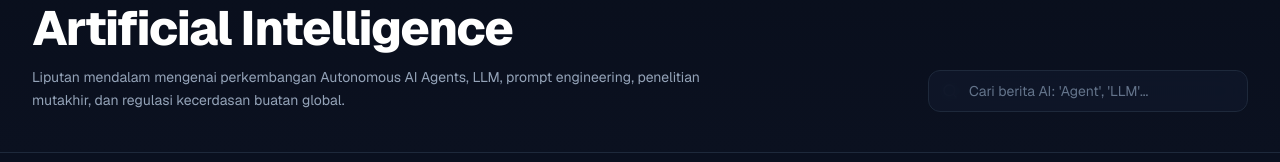
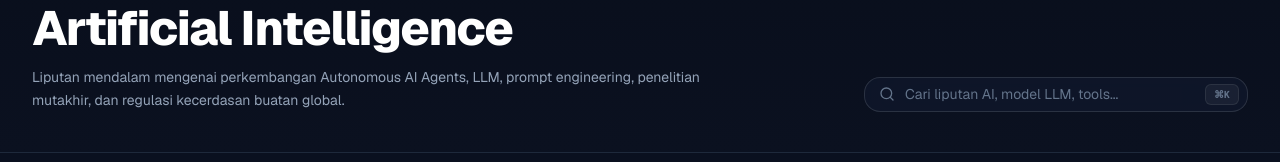
Before and after one commit to dzarinalkhairaat-ui/nexarin, a Next.js app: page /ai in a window 1280 px wide. Shown: the part 217-379 px from the top of the page. Built offline with nearby package versions, Linux system fonts and the light colour scheme; no server answers.

Commit message:
style: upgrade AI portal search bar to premium editorial glass design with shortcut badge and clear button

```diff
--- a/app/ai/page.tsx
+++ b/app/ai/page.tsx
@@ -11,7 +11,7 @@ import { AIAnalysisSection } from "@/components/ai/AIAnalysisSection";
 import { AISkeleton } from "@/components/ai/AISkeleton";
 import { EmptyState } from "@/components/feedback/EmptyState";
 import { Button } from "@/components/ui/Button";
-import { Sparkles, Search, SlidersHorizontal, RefreshCw } from "lucide-react";
+import { Sparkles, Search, SlidersHorizontal, RefreshCw, X } from "lucide-react";
 
 export default function AIPortalPage() {
   const { articles } = useContent();
@@ -137,16 +137,36 @@ export default function AIPortalPage() {
             </p>
           </div>
 
-          {/* Quick Filter Search */}
-          <div className="w-full md:w-80 relative">
-            <Search className="absolute left-3.5 top-1/2 -translate-y-1/2 w-4 h-4 text-[#64748B] pointer-events-none" />
-            <input
-              type="text"
-              value={searchQuery}
-              onChange={(e) => setSearchQuery(e.target.value)}
-              placeholder="Cari berita AI: 'Agent', 'LLM'..."
-              className="w-full pl-10 pr-4 py-2.5 rounded-xl border border-[#1E293B] bg-[#0F172A]/80 backdrop-blur-md text-xs sm:text-sm text-white placeholder:text-[#64748B] focus:outline-none focus:border-[#2DD4F5]"
-            />
+          {/* Premium Editorial Search Bar */}
+          <div className="w-full md:w-96 relative group">
+            <div className="relative flex items-center rounded-2xl bg-[#0F172A]/90 border border-white/[0.12] hover:border-[#2DD4F5]/40 focus-within:border-[#2DD4F5] focus-within:bg-[#0B1120] focus-within:ring-1 focus-within:ring-[#2DD4F5]/30 transition-all duration-200 backdrop-blur-xl p-1.5 pl-3.5 pr-2">
+              <div className="flex items-center gap-2.5 flex-1 min-w-0">
+                <Search className="w-4 h-4 text-[#64748B] group-focus-within:text-[#2DD4F5] transition-colors shrink-0" />
+                <input
+                  type="text"
+                  value={searchQuery}
+                  onChange={(e) => setSearchQuery(e.target.value)}
+                  placeholder="Cari liputan AI, model LLM, tools..."
+                  className="w-full bg-transparent text-xs sm:text-sm text-[#F8FAFC] placeholder:text-[#64748B] focus:outline-none"
+                />
+              </div>
+              {searchQuery ? (
+                <button
+                  type="button"
+                  onClick={() => setSearchQuery("")}
+                  aria-label="Bersihkan pencarian"
+                  className="p-1 text-[#64748B] hover:text-white rounded-lg hover:bg-white/[0.08] transition-colors text-[11px] font-mono shrink-0"
+                >
+                  <X className="w-3.5 h-3.5" />
+                </button>
+              ) : (
+                <div className="hidden sm:flex items-center gap-1 pl-2 shrink-0">
+                  <kbd className="px-2 py-0.5 text-[10px] font-mono font-bold text-[#64748B] bg-white/[0.05] rounded-md border border-white/[0.08]">
+                    ⌘K
+                  </kbd>
+                </div>
+              )}
+            </div>
           </div>
         </div>
       </header>
```
